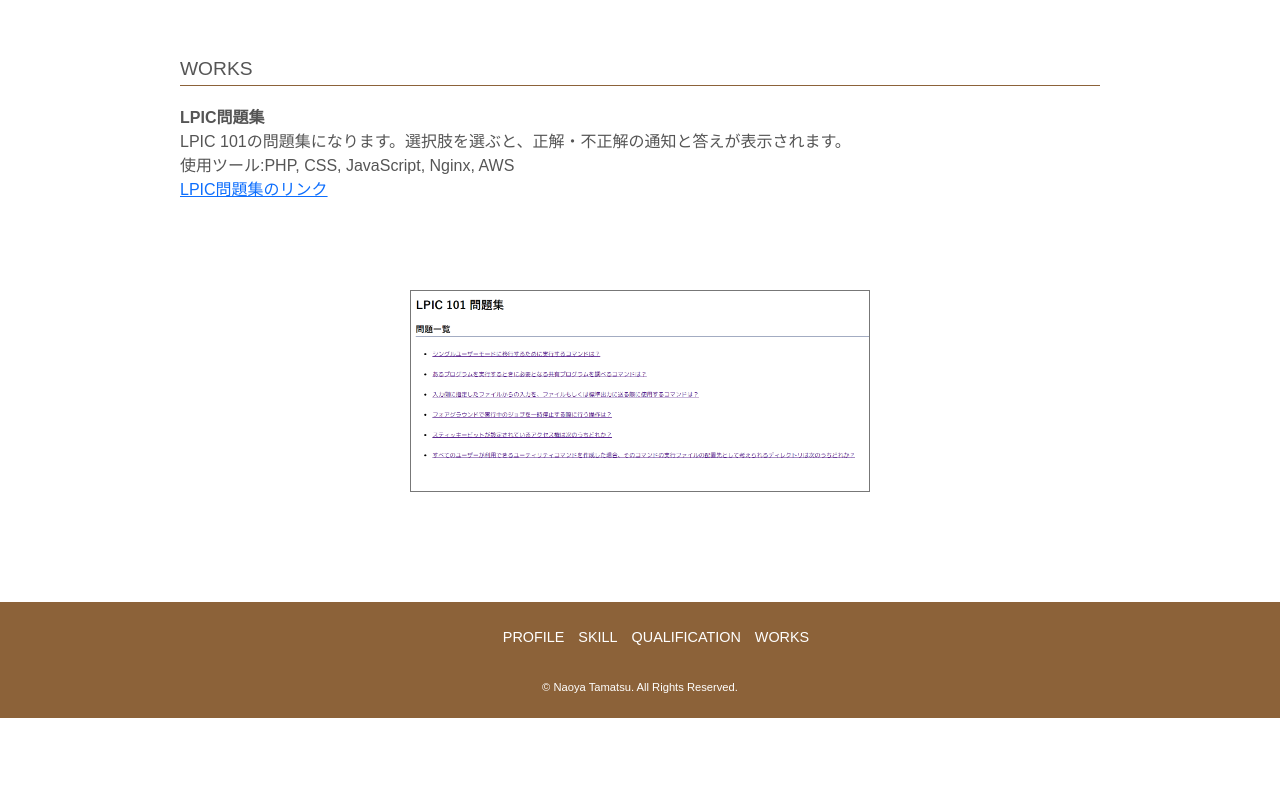
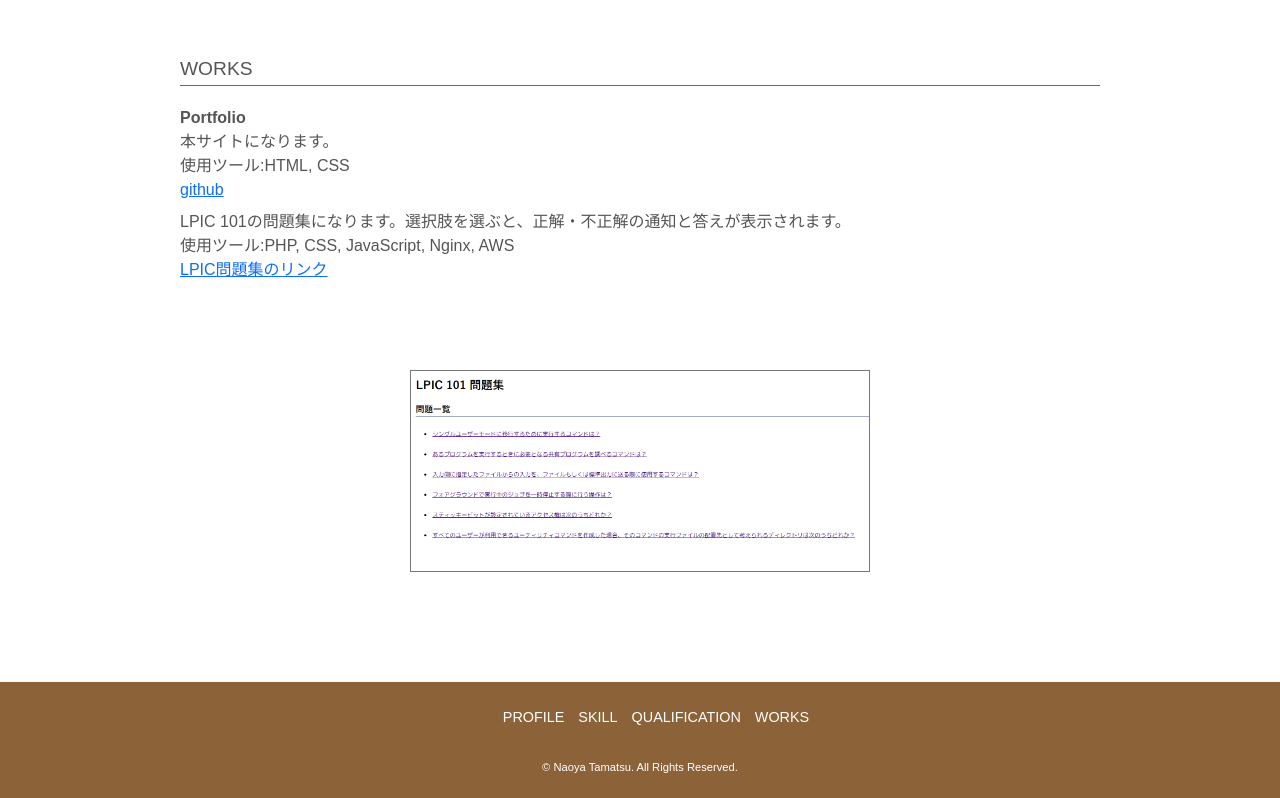
Before and after one commit to tamatsu2/portfolio, a plain HTML site: page index.html in a window 1280 px wide. Shown: the part 1672-2470 px from the top of the page. Before the commit the page ends 2390 px from the top, so only its background shows below. Drawn offline with nearby package versions, Linux system fonts and the light colour scheme.

Commit message:
Update index.html

```diff
--- a/index.html
+++ b/index.html
@@ -80,7 +80,10 @@
           </section>
           <section id="works">
             <h2>WORKS</h2>
-              <dt>LPIC問題集</dt>
+              <dt>Portfolio</dt>
+                <dd>本サイトになります。<br>使用ツール:HTML, CSS<br>
+                  <a href="https://github.com/tamatsu2/portfolio">github</a>
+                </dd>
                 <dd>LPIC 101の問題集になります。選択肢を選ぶと、正解・不正解の通知と答えが表示されます。<br>使用ツール:PHP, CSS, JavaScript, Nginx, AWS <br>
                   <a href="https://lpic-quiz-999.com/">LPIC問題集のリンク</a>
                 </dd>
```
